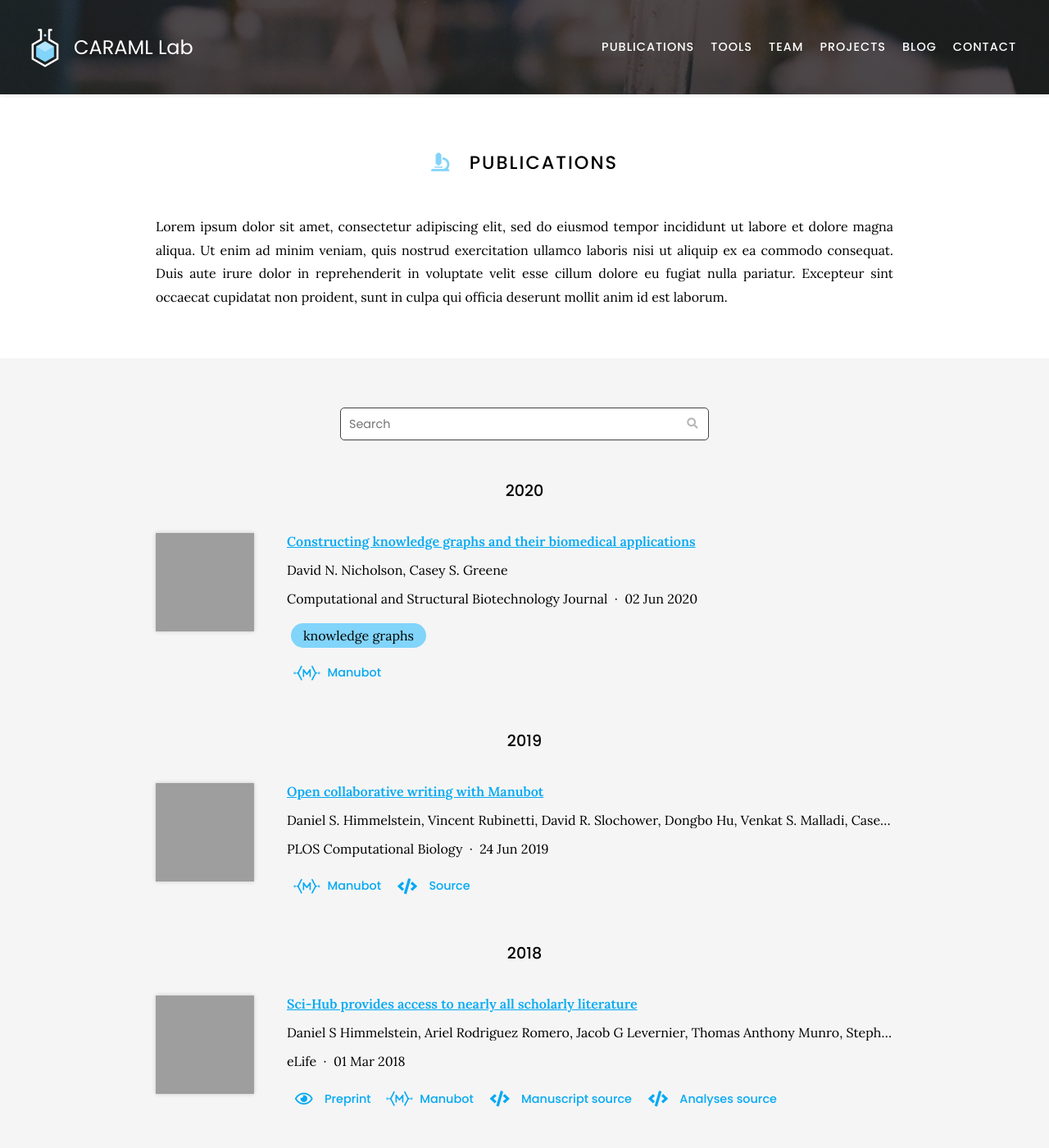
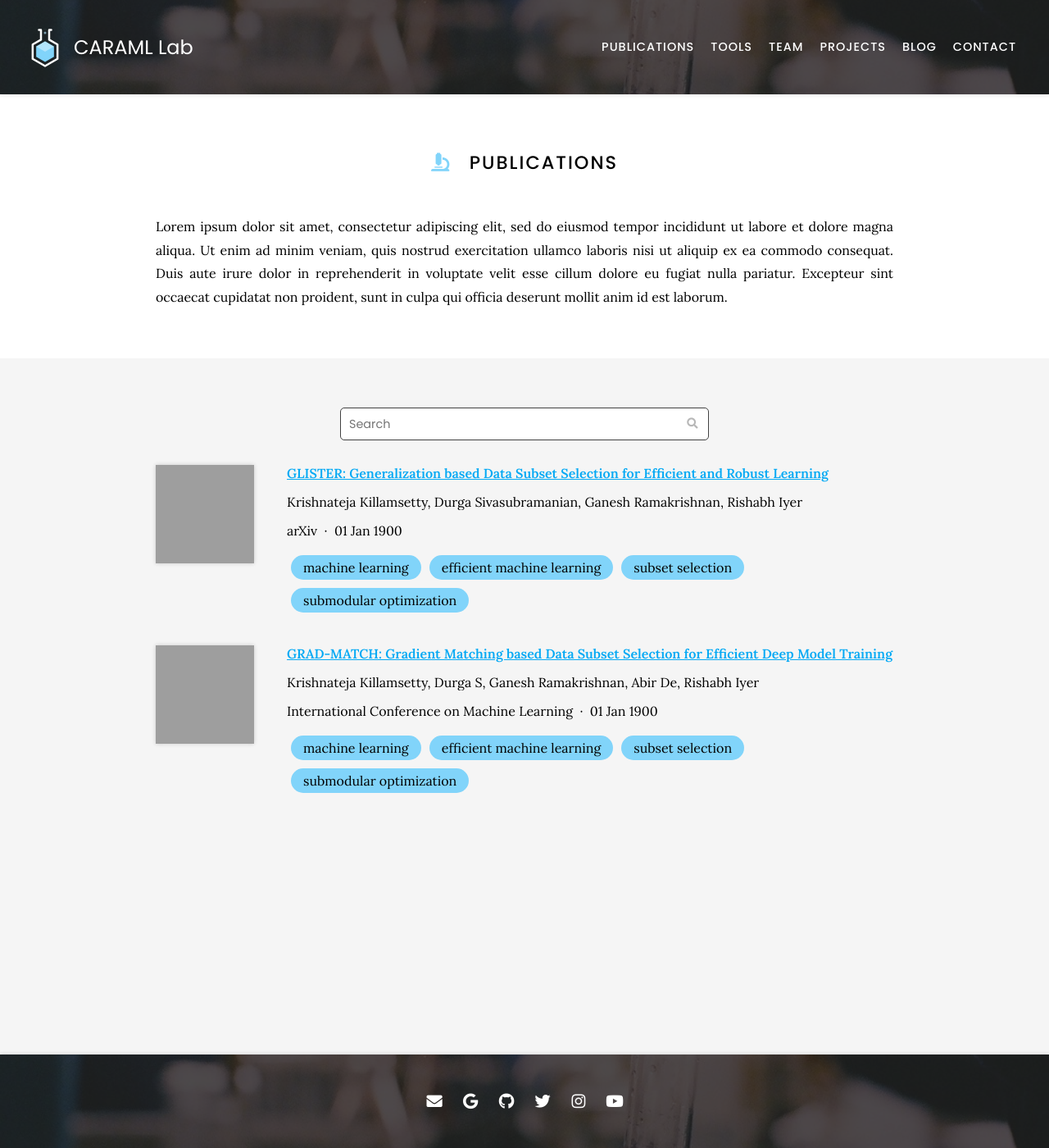
Before and after one commit to caraml-lab/caraml-lab, a Jekyll site: the page built from publications/index.md, in a window 1280 px wide and 1400 px high. Shown: the whole window at 82% size. Built offline with Jekyll 4.4.1, drawn with Linux system fonts in a browser that asks for light colours; nearby versions of some CDN libraries; grey boxes are pictures that could not be loaded.

Commit message:
Generate citations

```diff
--- a/_data/citations.yaml
+++ b/_data/citations.yaml
@@ -1,63 +1,39 @@
 # GENERATED AUTOMATICALLY, DO NOT EDIT
 
-- id: doi:10.1016/j.csbj.2020.05.017
-  title: Constructing knowledge graphs and their biomedical applications
+- id: arXiv:2012.10630
+  title: 'GLISTER: Generalization based Data Subset Selection for Efficient and Robust
+    Learning'
   authors:
-  - David N. Nicholson
-  - Casey S. Greene
-  publisher: Computational and Structural Biotechnology Journal
-  date: '2020-06-02'
-  link: https://doi.org/gg7m48
-  image: https://ars.els-cdn.com/content/image/1-s2.0-S2001037020302804-gr1.jpg
-  extra-links:
-  - type: manubot
-    link: https://greenelab.github.io/knowledge-graph-review/
+  - Krishnateja Killamsetty
+  - Durga Sivasubramanian
+  - Ganesh Ramakrishnan
+  - Rishabh Iyer
+  publisher: arXiv
+  date: 1900-1-1
+  link: https://arxiv.org/abs/2012.10630
+  image: https://ojs.aaai.org/public/journals/2/AAAI21Proceedings-Cover-Issue-9.jpg
+  repo: decile-team/cords
   tags:
-  - knowledge graphs
-- id: doi:10.1371/journal.pcbi.1007128
-  title: Open collaborative writing with Manubot
+  - machine learning
+  - efficient machine learning
+  - subset selection
+  - submodular optimization
+- id: http://proceedings.mlr.press/v139/killamsetty21a.html
+  title: 'GRAD-MATCH: Gradient Matching based Data Subset Selection for Efficient
+    Deep Model Training'
   authors:
-  - Daniel S. Himmelstein
-  - Vincent Rubinetti
-  - David R. Slochower
-  - Dongbo Hu
-  - Venkat S. Malladi
-  - Casey S. Greene
-  - Anthony Gitter
-  publisher: PLOS Computational Biology
-  date: '2019-06-24'
-  link: https://doi.org/c7np
-  image: https://journals.plos.org/ploscompbiol/article/figure/image?size=inline&id=info:doi/10.1371/journal.pcbi.1007128.g001&rev=2
-  repo: greenelab/meta-review
-  extra-links:
-  - type: manubot
-    link: https://greenelab.github.io/meta-review/
-  - type: source
-    link: https://github.com/greenelab/meta-review
-  - type: website
-    link: http://manubot.org/
-- id: doi:10.7554/eLife.32822
-  title: Sci-Hub provides access to nearly all scholarly literature
-  authors:
-  - Daniel S Himmelstein
-  - Ariel Rodriguez Romero
-  - Jacob G Levernier
-  - Thomas Anthony Munro
-  - Stephen Reid McLaughlin
-  - Bastian Greshake Tzovaras
-  - Casey S Greene
-  publisher: eLife
-  date: '2018-03-01'
-  link: https://doi.org/ckcj
-  image: https://iiif.elifesciences.org/lax:32822%2Felife-32822-fig8-v3.tif/full/863,/0/default.webp
-  extra-links:
-  - type: preprint
-    link: https://doi.org/10.7287/peerj.preprints.3100v1
-  - type: manubot
-    link: https://greenelab.github.io/scihub-manuscript/
-  - type: source
-    link: https://github.com/greenelab/scihub-manuscript
-    text: Manuscript source
-  - type: source
-    link: https://github.com/greenelab/scihub
-    text: Analyses source
+  - Krishnateja Killamsetty
+  - Durga S
+  - Ganesh Ramakrishnan
+  - Abir De
+  - Rishabh Iyer
+  publisher: International Conference on Machine Learning
+  date: 1900-1-1
+  link: http://proceedings.mlr.press/v139/killamsetty21a.html
+  image: http://proceedings.mlr.press/v139/assets/images/logo-pmlr.svg
+  repo: decile-team/cords
+  tags:
+  - machine learning
+  - efficient machine learning
+  - subset selection
+  - submodular optimization
```
